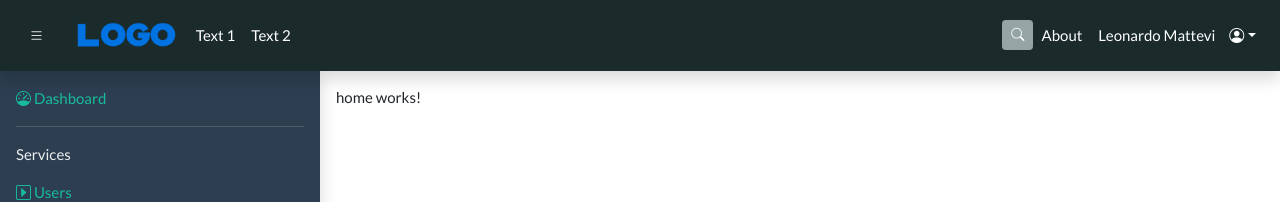
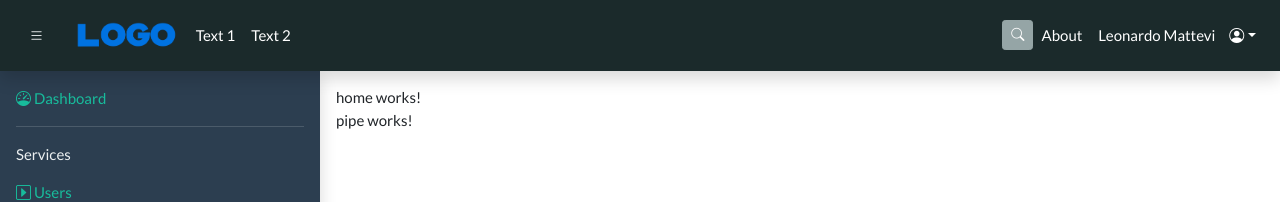
Before and after one commit to LeonardoMattevi/angular-starter, an Angular app: page /home in a window 1280 px wide. Shown: the top 202 px of the page. Built offline with nearby package versions, Linux system fonts and the light colour scheme.

Commit message:
custom directive added

```diff
--- a/src/app/app.module.ts
+++ b/src/app/app.module.ts
@@ -15,6 +15,8 @@ import { HomeComponent } from './features/home/home.component';
 import { DropdownComponent } from './shared/components/dropdown/dropdown.component';
 import { UsersComponent } from './features/users/users.component';
 
+import { ReverseString } from './shared/pipes/reverse-string.pipe';
+
 @NgModule({
   declarations: [
     AppComponent,
@@ -26,7 +28,9 @@ import { UsersComponent } from './features/users/users.component';
     SearchbtnComponent,
     HomeComponent,
     DropdownComponent,
-    UsersComponent
+    UsersComponent,
+
+    ReverseString,
   ],
   imports: [
     BrowserModule,
--- a/src/app/features/home/home.component.ts
+++ b/src/app/features/home/home.component.ts
@@ -4,7 +4,8 @@ import { Component, OnInit } from '@angular/core';
   selector: 'app-home',
   template: `
     <div class="p-3">
-      home works!
+      home works!<br>
+      {{"!skrow epip" | reverseString}}
     </div>
   `,
   styles: [
--- /dev/null
+++ b/src/app/shared/pipes/reverse-string.pipe.ts
@@ -0,0 +1,8 @@
+import { Pipe, PipeTransform } from '@angular/core';
+
+@Pipe({name: 'reverseString'})
+export class ReverseString implements PipeTransform {
+  transform(value: string): string {
+    return value.split('').reverse().join('');
+  }
+}
```
